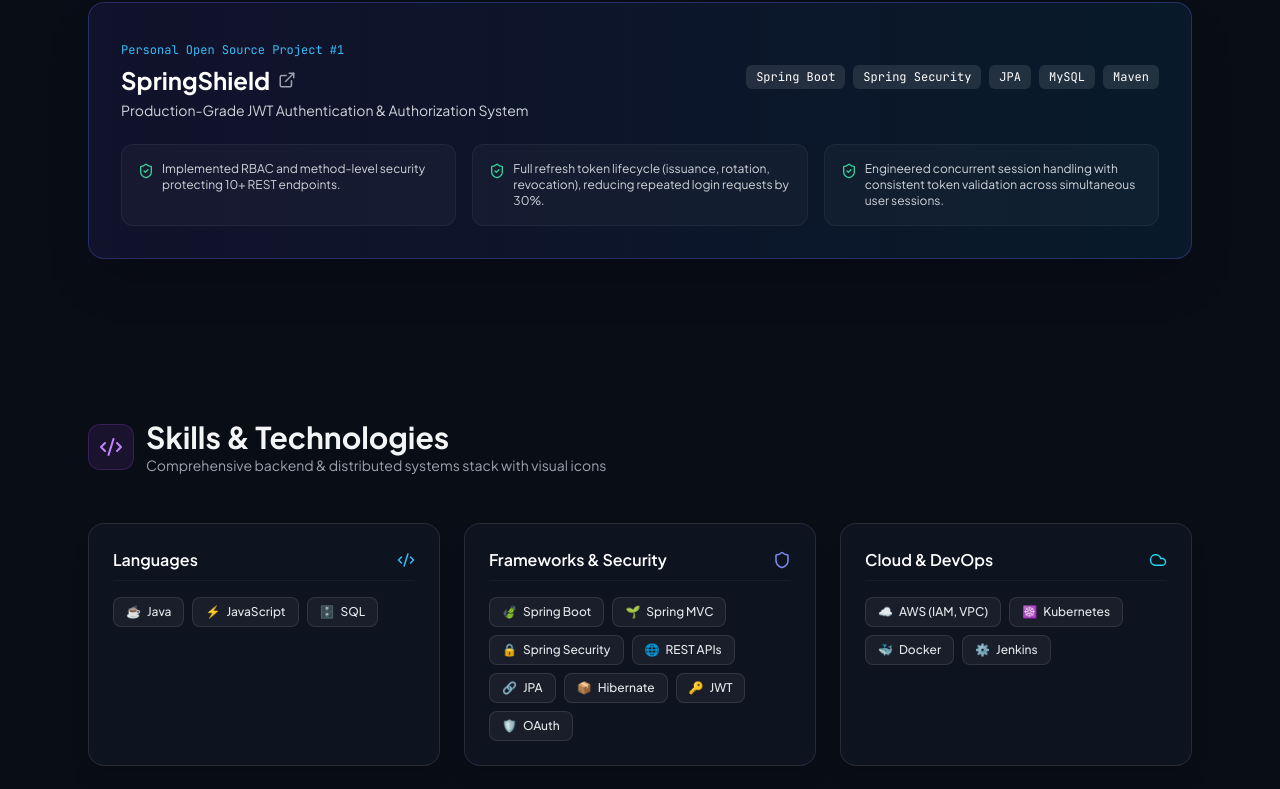
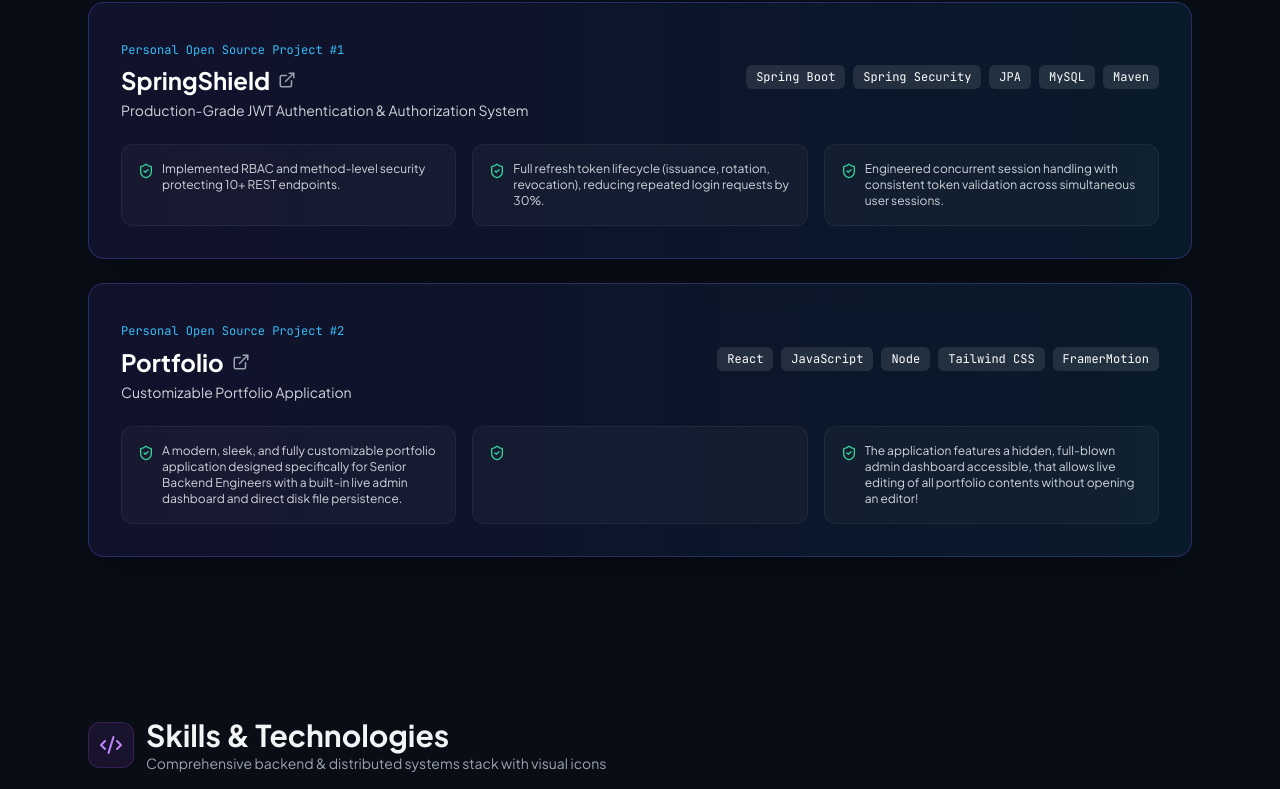
Before and after one commit to rkraj624/portfolio-main, a React (Vite) app: page / in a window 1280 px wide. Shown: the part 1971-2760 px from the top of the page. Built offline with nearby package versions, Linux system fonts and the light colour scheme.

Commit message:
chore: update portfolio contents via dashboard [8/8/2026, 3:42:43 AM]

```diff
--- a/src/data.js
+++ b/src/data.js
@@ -178,6 +178,23 @@ export const PORTFOLIO_DATA = {
         "Full refresh token lifecycle (issuance, rotation, revocation), reducing repeated login requests by 30%.",
         "Engineered concurrent session handling with consistent token validation across simultaneous user sessions."
       ]
+    },
+    {
+      "name": "Portfolio",
+      "tagline": "Customizable Portfolio Application ",
+      "github": "https://github.com/rkraj-portfolio",
+      "tech": [
+        "React",
+        "JavaScript",
+        "Node",
+        "Tailwind CSS",
+        "FramerMotion"
+      ],
+      "features": [
+        "A modern, sleek, and fully customizable portfolio application designed specifically for Senior Backend Engineers with a built-in live admin dashboard and direct disk file persistence.",
+        "",
+        "The application features a hidden, full-blown admin dashboard accessible, that allows live editing of all portfolio contents without opening an editor!"
+      ]
     }
   ],
   "achievements": [
```
